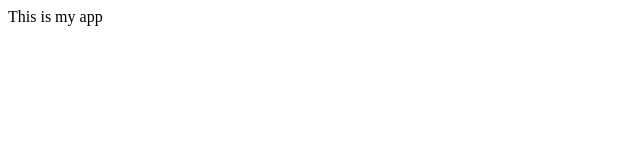
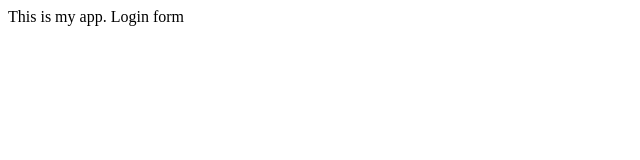
Before and after one commit to Jelagat07/MyAppTrial, a plain HTML site: page index.html in a window 1280 px wide. Shown: the full height of the page, 0-640 px from the left. Drawn offline with Linux system fonts and the light colour scheme.

Commit message:
login form

```diff
--- a/index.html
+++ b/index.html
@@ -5,6 +5,7 @@
         </title>
     </head>
     <body>
-        This is my app
+        This is my app.
+        Login form
     </body>
 </html>
```
Also changed, not shown: login.html (added).
